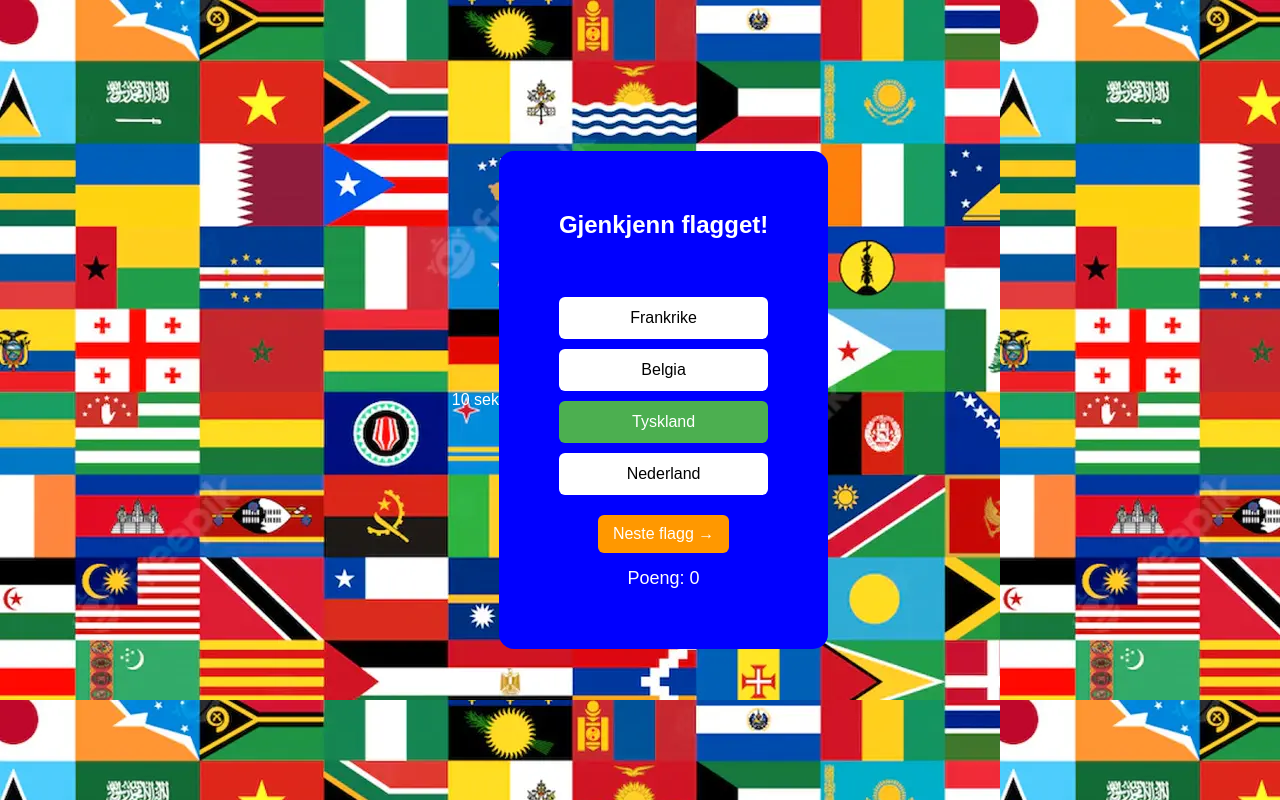
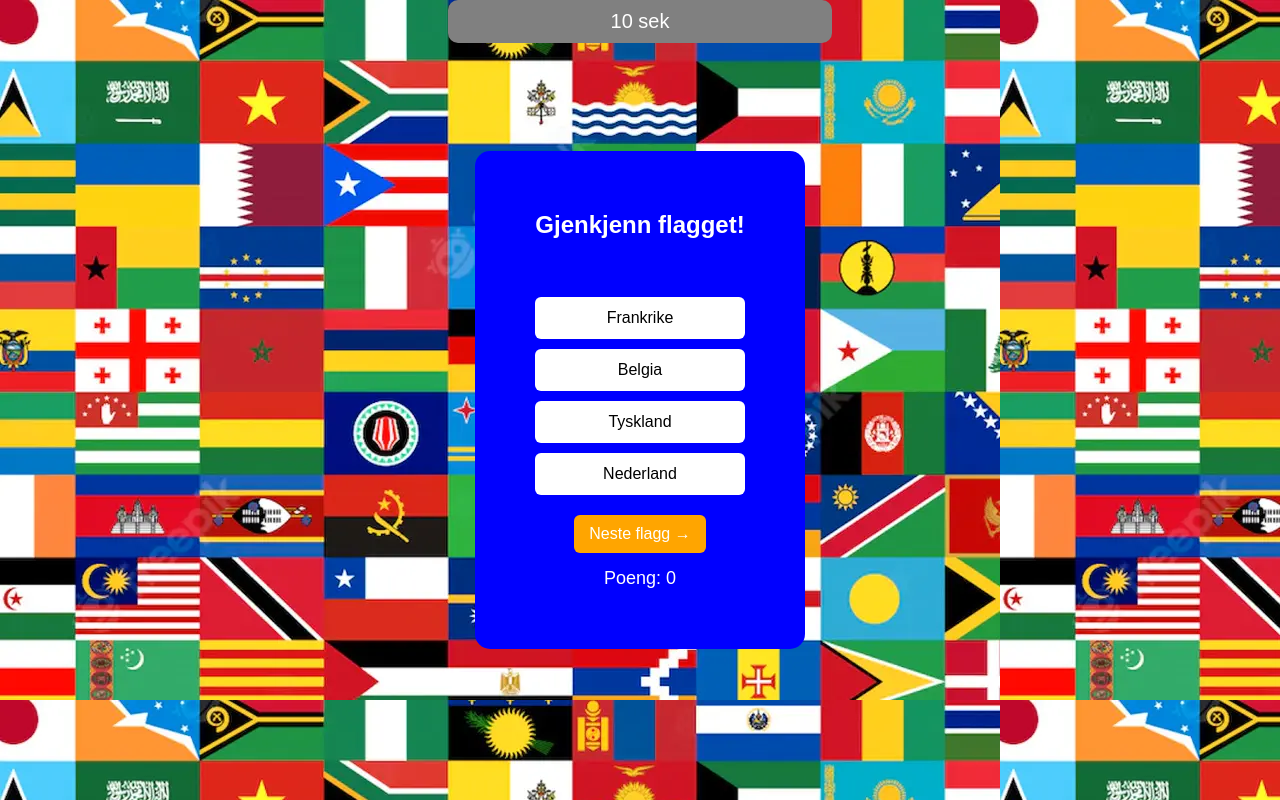
Before and after one commit to tobiaslauvrak/Tobias_js, a plain HTML site: page quizEasy.html in a window 1280 px wide. Drawn offline with Linux system fonts and the light colour scheme.

Commit message:
Update style.css

```diff
--- a/style.css
+++ b/style.css
@@ -78,10 +78,10 @@ body {
 
 /*quizEasy*/
 
-/* Generelle stiler */
 
 
-/* Quiz-container */
+
+
 .quiz-container {
     background: rgba(255, 255, 255, 0.1);
     padding: 30px;
@@ -91,13 +91,13 @@ body {
     width: 350px;
 }
 
-/* Quiz-tittel */
+
 .quiz-title {
     font-size: 24px;
     margin-bottom: 20px;
 }
 
-/* Flagg-boks */
+
 .flag-box {
     background: rgba(255, 255, 255, 0.2);
     padding: 15px;
@@ -113,7 +113,7 @@ body {
     border-radius: 8px;
 }
 
-/* Alternativ-knapper */
+
 .options-container {
     display: flex;
     flex-direction: column;
@@ -136,15 +136,15 @@ body {
     background: lightgray;
 }
 
-/* Korrekt svar (kan aktiveres med JavaScript) */
-.correct {
-    background: #4CAF50;
+
+.korrekt {
+    background: green;
     color: white;
 }
 
-/* Neste-knapp */
+
 #next-btn {
-    background: #ff9800;
+    background: orange;
     color: white;
     border: none;
     padding: 10px 15px;
@@ -155,7 +155,7 @@ body {
 }
 
 .next-btn:hover {
-    background: #e68900;
+    background: orange;
 }
 
 
@@ -163,3 +163,18 @@ body {
     margin-top: 15px;
     font-size: 18px;
 }
+
+#klokke {
+    position: absolute;
+    top: 0;
+    left: 0;
+    width: 30%;
+    background-color: gray;
+    color: white;
+    text-align: center;
+    padding: 10px;
+    font-size: 20px;
+    left: 50%;
+    transform: translateX(-50%);
+    border-radius: 10px;
+}
```
